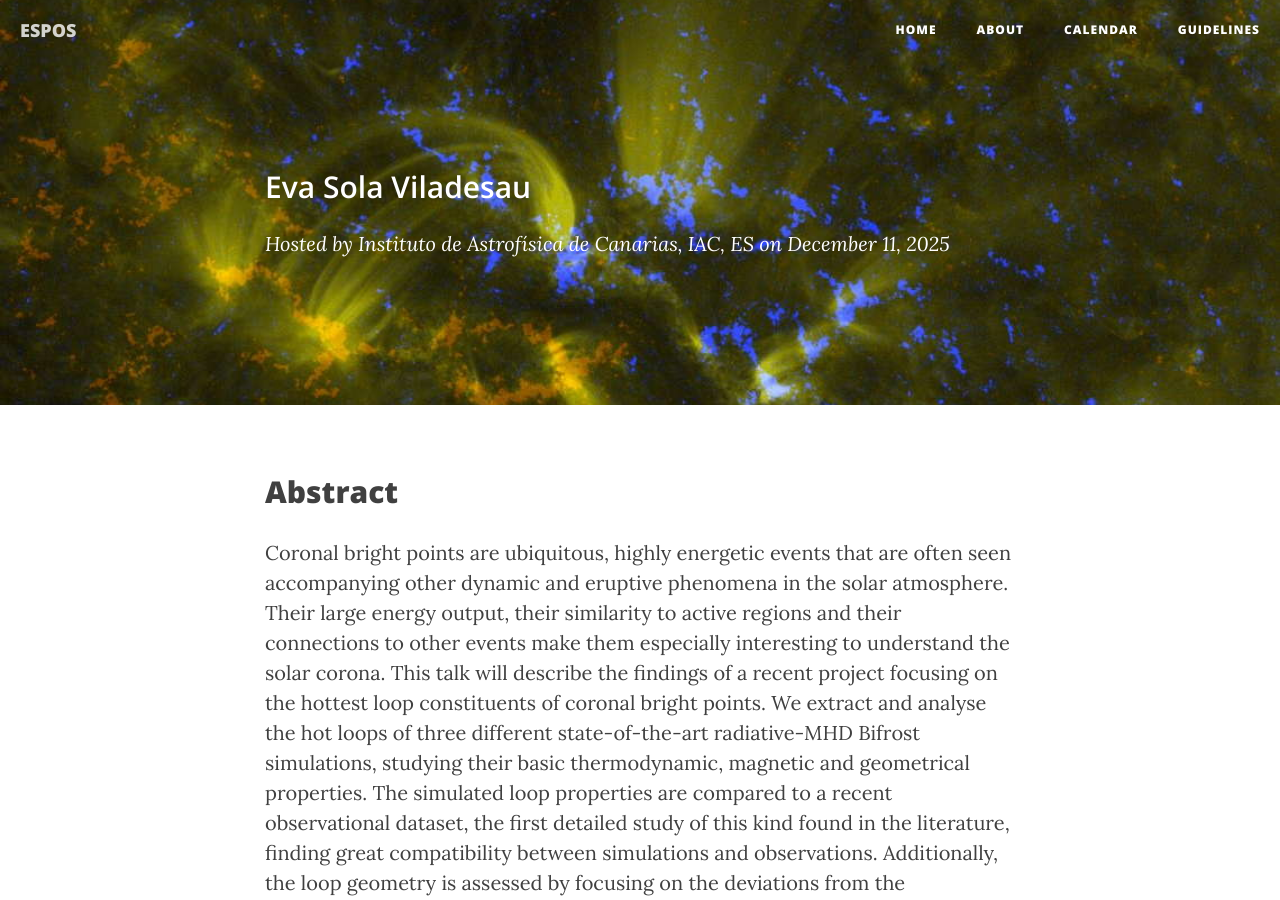
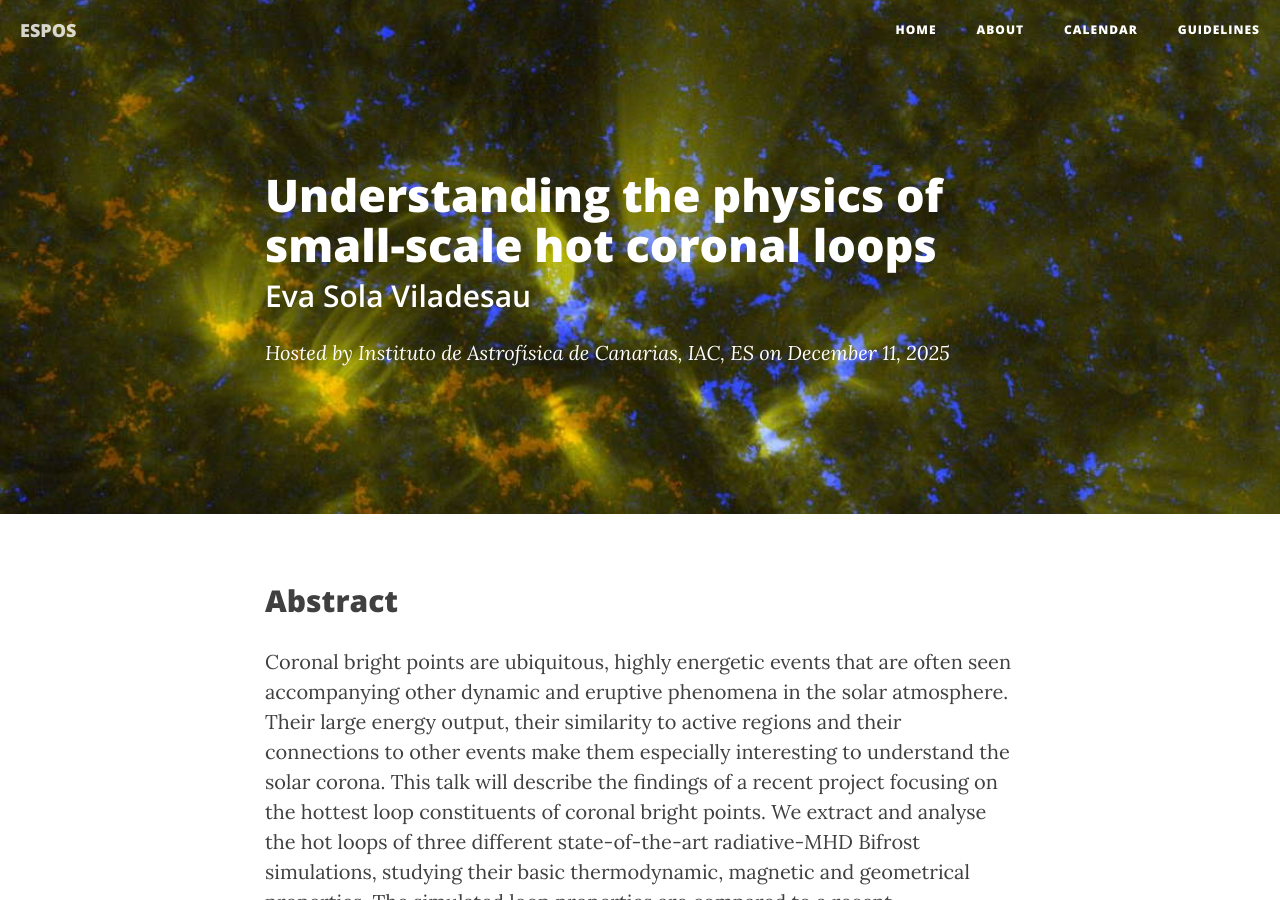
Before and after one commit to ITA-Solar/espos, a Jekyll site: the page built from _posts/2026-01-15-Sola-Viladesau.md, in a window 1280 px wide and 900 px high. Built offline with Jekyll 4.4.1, drawn with Linux system fonts in a browser that asks for light colours; nearby versions of some CDN libraries.

Commit message:
Update _posts/2026-01-15-Sola-Viladesau.md

```diff
--- a/_posts/2026-01-15-Sola-Viladesau.md
+++ b/_posts/2026-01-15-Sola-Viladesau.md
@@ -1,6 +1,6 @@
 ---
 layout:     post
-title:      ""
+title:      "Understanding the physics of small-scale hot coronal loops"
 subtitle:   "Eva Sola Viladesau"
 date:       2025-12-11 11:00:00
 author:     "Instituto de Astrofísica de Canarias, IAC, ES"
```
